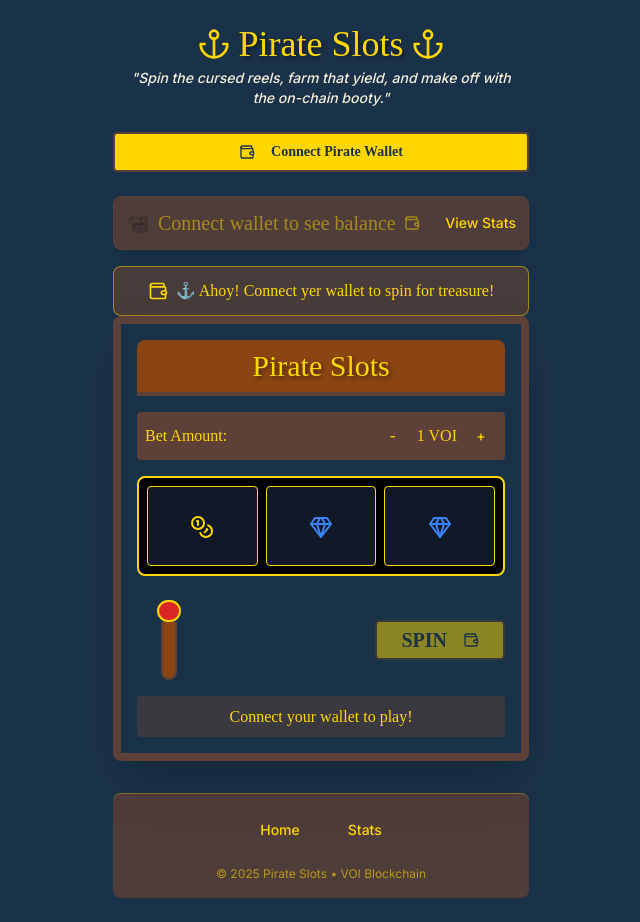
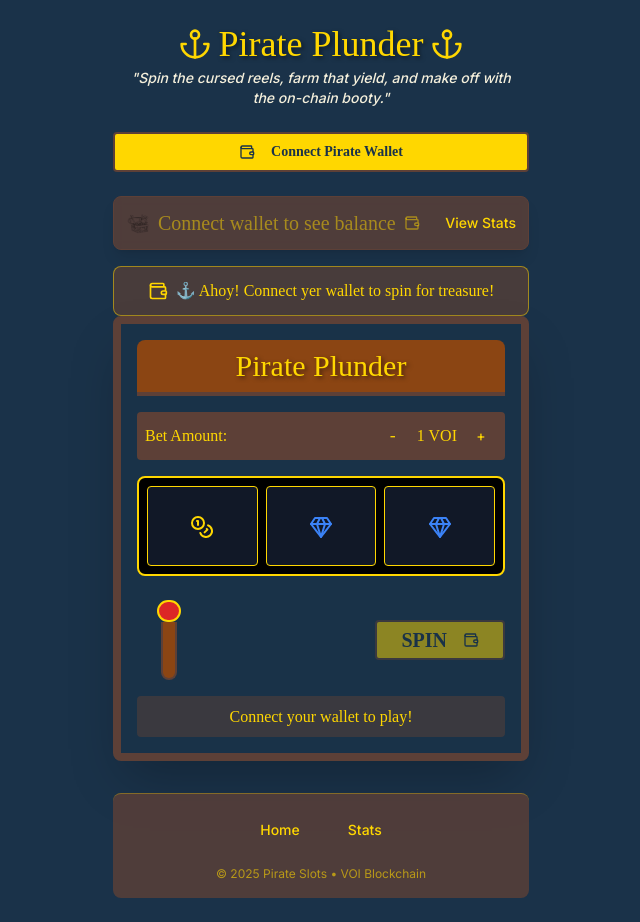
Before and after one commit to Bagman365/pirate-reel-plunder, a React (Vite) app: page / in a window 1280 px wide. Shown: the whole page, without its empty margins (319-959 px from the left). Built offline with nearby package versions, Linux system fonts and the light colour scheme; a web font is replaced by a local one.

Commit message:
Rename "Pirate Slots" to "Pirates Plunder"
Updates the game title in the header and main component.

```diff
--- a/index.html
+++ b/index.html
@@ -4,11 +4,11 @@
   <head>
     <meta charset="UTF-8" />
     <meta name="viewport" content="width=device-width, initial-scale=1.0, maximum-scale=1.0, user-scalable=no" />
-    <title>Pirate Slots</title>
-    <meta name="description" content="Pirate Slots - A Mobile Slot Machine Adventure" />
+    <title>Pirate Plunder</title>
+    <meta name="description" content="Pirate Plunder - A Mobile Slot Machine Adventure" />
     <meta name="author" content="Lovable" />
 
-    <meta property="og:title" content="Pirate Slots" />
+    <meta property="og:title" content="Pirate Plunder" />
     <meta property="og:description" content="Spin the cursed reels, farm that yield, and make off with the on-chain booty." />
     <meta property="og:type" content="website" />
     <meta property="og:image" content="https://lovable.dev/opengraph-image-p98pqg.png" />
--- a/src/components/BlockchainSlotMachine.tsx
+++ b/src/components/BlockchainSlotMachine.tsx
@@ -85,7 +85,7 @@ const BlockchainSlotMachine = ({ onWin }: BlockchainSlotMachineProps) => {
         {/* Machine Header */}
         <div className="bg-pirate-wood rounded-t-lg p-2 mb-4 border-b-4 border-pirate-darkwood">
           <h2 className="text-center font-pirata text-3xl text-pirate-gold pirate-text-shadow">
-            Pirate Slots
+            Pirate Plunder
           </h2>
         </div>
 
--- a/src/components/Header.tsx
+++ b/src/components/Header.tsx
@@ -8,7 +8,7 @@ const Header = () => {
         <div className="flex items-center gap-2">
           <Anchor className="h-8 w-8 text-pirate-gold" />
           <h1 className="font-pirata text-4xl text-pirate-gold pirate-text-shadow">
-            Pirate Slots
+            Pirate Plunder
           </h1>
           <Anchor className="h-8 w-8 text-pirate-gold" />
         </div>
```
